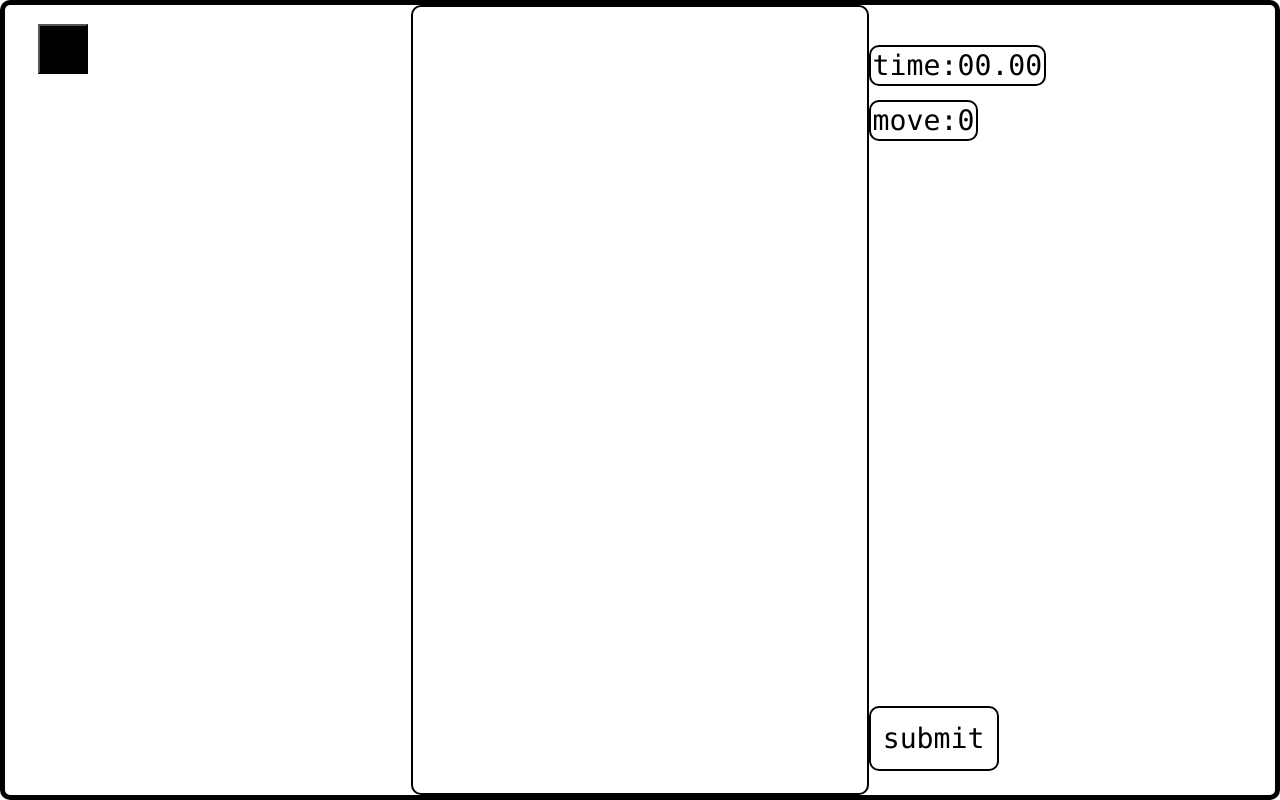
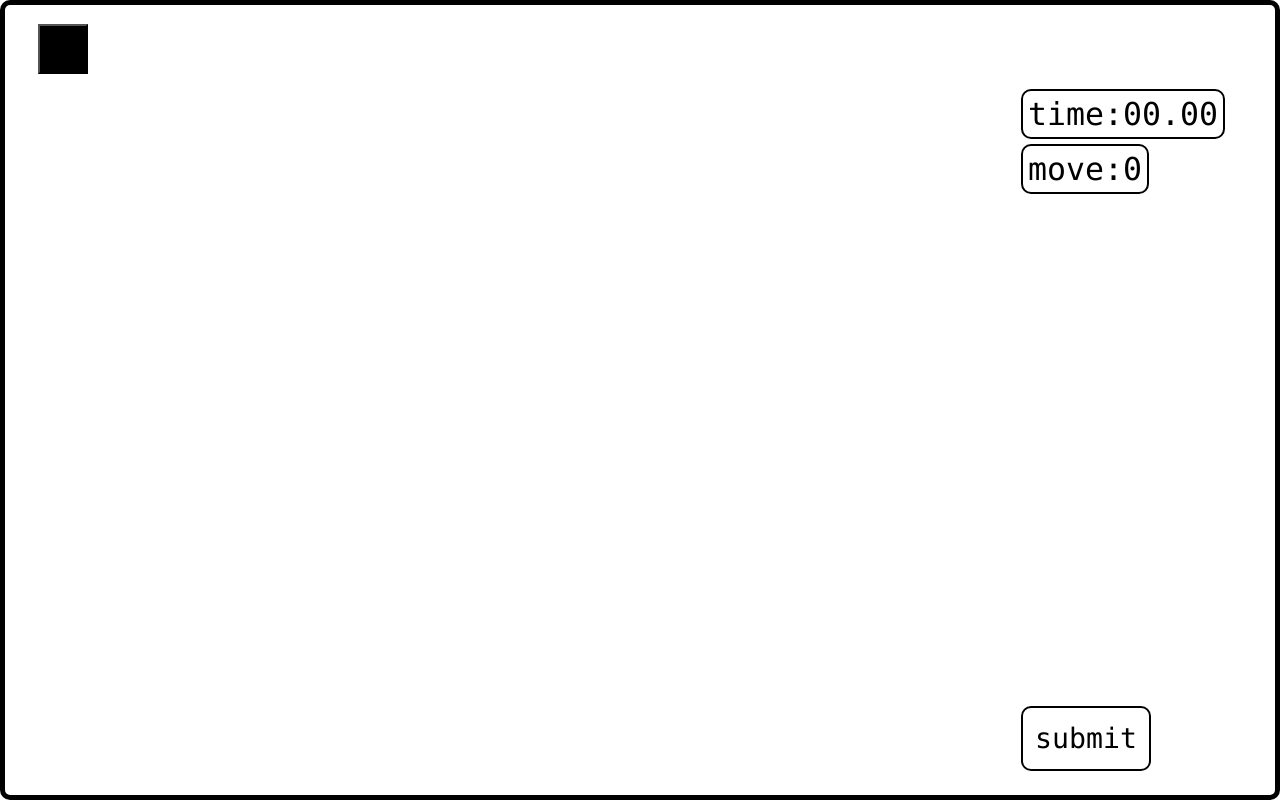
Before and after one commit to Xmax1231/Instant-Insanity, a website with bundled scripts: page index.html in a window 1280 px wide. Both pictures are taken after a click on the button "開始". Built offline with nearby package versions, Linux system fonts and the light colour scheme.

Commit message:
修正遊戲畫面時間跑版

```diff
--- a/app.js
+++ b/app.js
@@ -69,7 +69,8 @@ class App { // eslint-disable-line no-unused-vars
     var play_div = document.createElement("div");
     var pause_btn = document.createElement("button");
     var submit_btn = document.createElement("button");
-    var canvas_div = document.createElement("div");
+    // var canvas_div = document.createElement("div");
+    var timemoveblock_div = document.createElement("div");
     var time_div = document.createElement("div");
     var move_div = document.createElement("div");
     var pauseBackgroundPage_div = document.createElement("div");
@@ -87,7 +88,8 @@ class App { // eslint-disable-line no-unused-vars
     play_div.id = "play";
     pause_btn.id = "pause";
     submit_btn.id = "submit";
-    canvas_div.id = "canvas-area";
+    // canvas_div.id = "canvas-area";
+    timemoveblock_div.id = "timemoveblock";
     time_div.id = "time";
     move_div.id = "move";
     pauseBackgroundPage_div.id = "pauseBackgroundPage";
@@ -104,9 +106,10 @@ class App { // eslint-disable-line no-unused-vars
     exit_btn.innerText = "結束遊戲";
 
     play_div.appendChild(submit_btn);
-    play_div.appendChild(canvas_div);
-    play_div.appendChild(time_div);
-    play_div.appendChild(move_div);
+    // play_div.appendChild(canvas_div);
+    play_div.appendChild(timemoveblock_div);
+    timemoveblock_div.appendChild(time_div);
+    timemoveblock_div.appendChild(move_div);
     pauseBackgroundPage_div.appendChild(pausePage_div);
     pausePage_div.appendChild(continue_btn);
     pausePage_div.appendChild(restart_btn);
--- a/main.css
+++ b/main.css
@@ -36,7 +36,7 @@ body{
 }
 #play{
     margin: 0px auto;
-    width: 60%;
+    width: 100%;
     height: 100%;
     position: relative;
 }
@@ -71,23 +71,19 @@ body{
     border-radius:10px;
     background: rgb(255, 255, 255);
 }
-#time{
-    padding: 2px;
+#timemoveblock{
     position: absolute;
-    top: 5%;
+    top: 10%;
     left: 80%;
+}
+#timemoveblock > div{
+    padding: 5px;
+    margin-top: 5px;
     border: 2px black solid;
     border-radius:10px;
     background: rgb(255, 255, 255);
-}
-#move{
-    padding: 2px;
-    position: absolute;
-    top: 12%;
-    left: 80%;
-    border: 2px black solid;
-    border-radius:10px;
-    background: rgb(255, 255, 255);
+    white-space:nowrap;
+    width: max-content;
 }
 #pauseBackgroundPage{
     z-index: 99;
```
